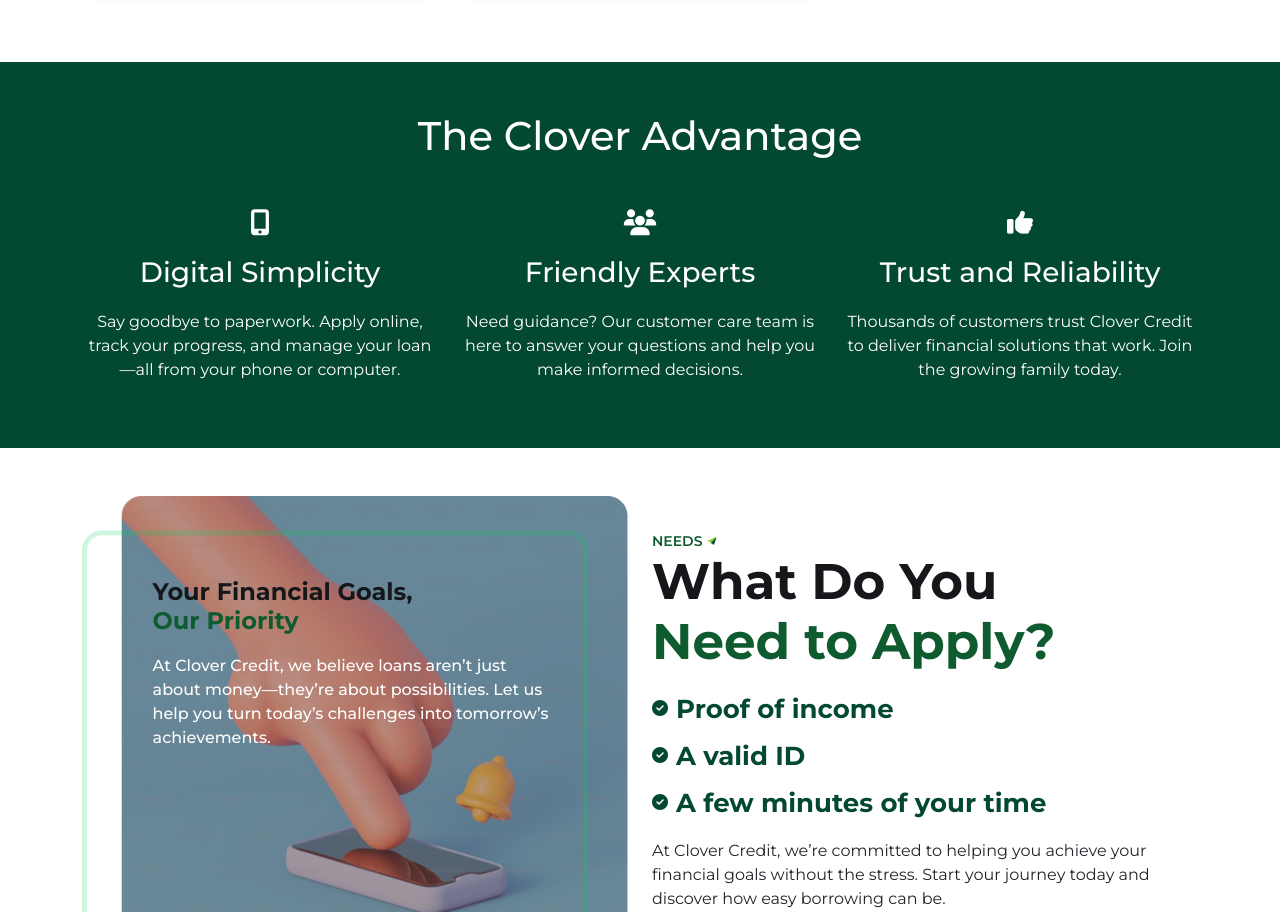
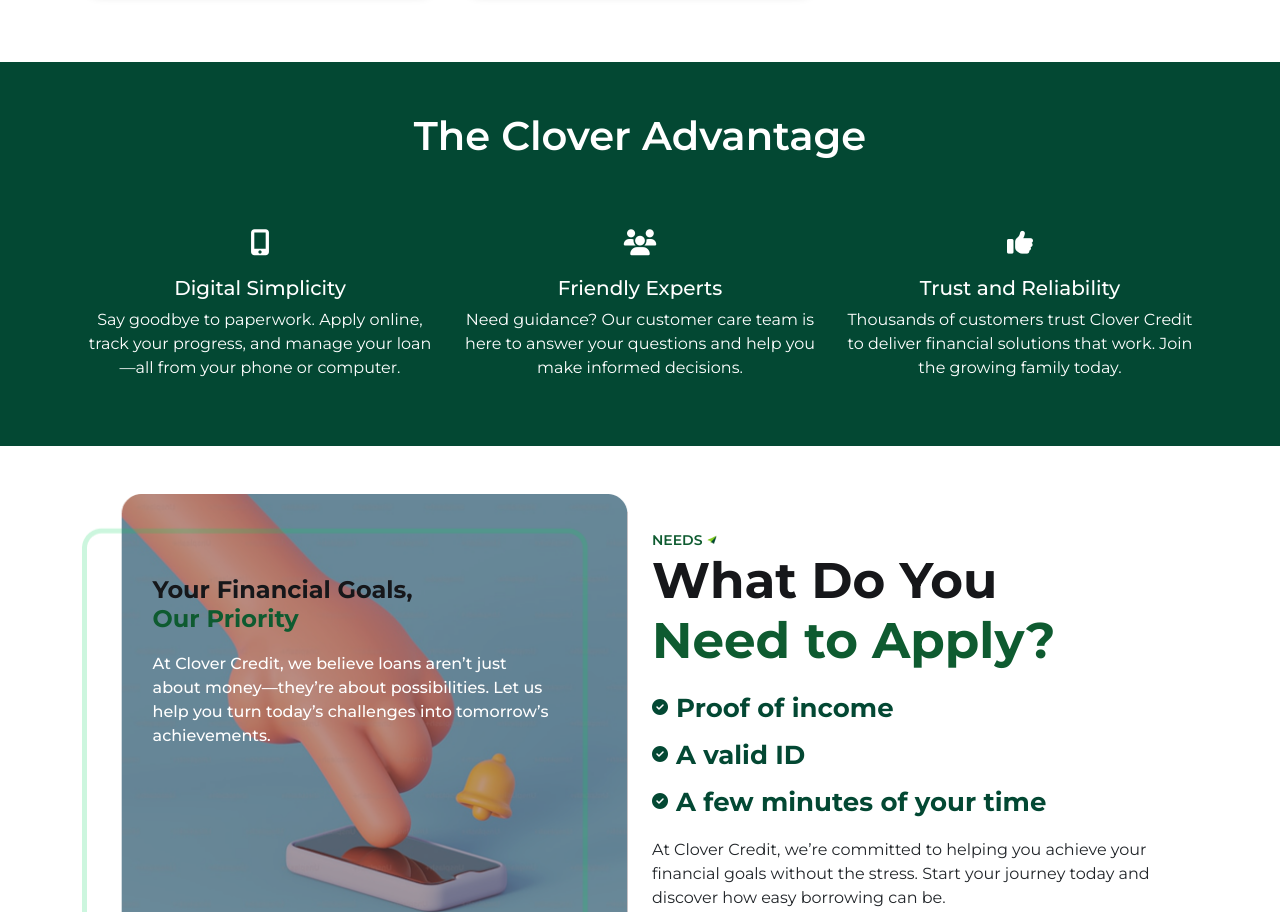
Before and after one commit to hemanth799/clover, a plain HTML site: page index.html in a window 1280 px wide. Shown: the part 3987-4899 px from the top of the page. Drawn offline with nearby package versions, Linux system fonts and the light colour scheme; a web font is replaced by a local one.

Commit message:
Update index.html

```diff
--- a/index.html
+++ b/index.html
@@ -277,21 +277,21 @@
         <div class="cloverAdvantage">
             <div class="advantage" style="padding: 50px 0px;">
                 <div class="container text-center">
-                    <h1 style="margin-bottom: 50px;">The Clover Advantage</h1>
+                    <h1 style="margin-bottom: 70px; font-weight: 600;">The Clover Advantage</h1>
                     <div class="row">
                         <div class="col-lg-4">
                             <i class="fa-solid fa-mobile-screen-button"></i>
-                            <h3>Digital Simplicity</h3>
+                            <h5>Digital Simplicity</h5>
                             <p>Say goodbye to paperwork. Apply online, track your progress, and manage your loan—all from your phone or computer.</p>
                         </div>
                         <div class="col-lg-4">
                             <i class="fa-solid fa-users"></i>
-                            <h3>Friendly Experts</h3>
+                            <h5>Friendly Experts</h5>
                             <p>Need guidance? Our customer care team is here to answer your questions and help you make informed decisions.</p>
                         </div>
                         <div class="col-lg-4">
                             <i class="fa-solid fa-thumbs-up"></i>
-                            <h3>Trust and Reliability</h3>
+                            <h5>Trust and Reliability</h5>
                             <p>Thousands of customers trust Clover Credit to deliver financial solutions that work. Join the growing family today.</p>
                         </div>
                     </div>
```
